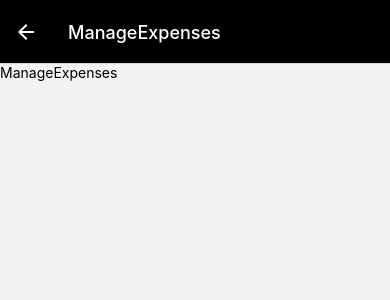
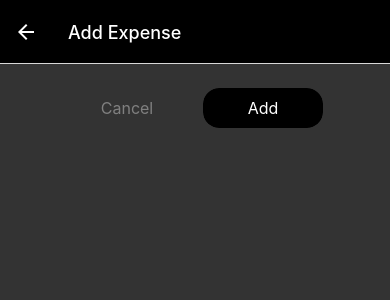
Before and after one commit to suveshmoza/Expense-Tracker, a React Native app: screen /ManageExpenses in a window 390 px wide. Shown: the top 300 px of the page. Built offline with nearby package versions, Linux system fonts and the light colour scheme.

Commit message:
add: all and manage expenses screen

```diff
--- /dev/null
+++ b/components/UI/Button.js
@@ -0,0 +1,53 @@
+import { View, Pressable, Text, StyleSheet } from 'react-native';
+import { GlobalStyles } from '../../constants/styles';
+
+const Button = ({ children, onPress, mode, style }) => {
+	return (
+		<View style={[styles.rootContainer, style]}>
+			<Pressable
+				onPress={onPress}
+				style={[
+					({ pressed }) => pressed && styles.pressed,
+					styles.button,
+					mode === 'flat' && styles.flat,
+				]}
+				android_ripple={{ color: 'white' }}
+			>
+				<Text style={[styles.buttonText, mode === 'flat' && styles.flatText]}>
+					{children}
+				</Text>
+			</Pressable>
+		</View>
+	);
+};
+
+export default Button;
+
+const styles = StyleSheet.create({
+	rootContainer: {
+		borderRadius: 16,
+		overflow: 'hidden',
+	},
+	button: {
+		paddingHorizontal: 20,
+		paddingVertical: 10,
+		borderRadius: 16,
+		backgroundColor: GlobalStyles.colors.primary500,
+	},
+	buttonText: {
+		color: 'white',
+		textAlign: 'center',
+		fontSize: 16,
+	},
+	flat: {
+		backgroundColor: 'transparent',
+	},
+	flatText: {
+		color: GlobalStyles.colors.primary200,
+	},
+	pressed: {
+		opacity: 0.75,
+		borderColor: GlobalStyles.colors.primary100,
+		borderRadius: 16,
+	},
+});
--- /dev/null
+++ b/components/UI/IconButton.js
@@ -0,0 +1,29 @@
+import { View, Text, Pressable, StyleSheet } from 'react-native';
+import { Ionicons } from '@expo/vector-icons';
+
+const IconButton = ({ icon, size, color, onPress }) => {
+	return (
+		<Pressable
+			onPress={onPress}
+			style={({ pressed }) => pressed && styles.pressed}
+		>
+			<View style={styles.buttonContainer}>
+				<Ionicons name={icon} size={size} color={color} />
+			</View>
+		</Pressable>
+	);
+};
+
+export default IconButton;
+
+const styles = StyleSheet.create({
+	buttonContainer: {
+		borderRadius: 24,
+		padding: 6,
+		marginHorizontal: 8,
+		marginVertical: 2,
+	},
+	pressed: {
+		opacity: 0.75,
+	},
+});
--- a/screens/AllExpenses.js
+++ b/screens/AllExpenses.js
@@ -1,11 +1,8 @@
 import { View, Text } from 'react-native';
+import ExpensesOutput from '../components/ExpensesOutput/ExpensesOutput';
 
 const AllExpenses = () => {
-	return (
-		<View>
-			<Text>AllExpenses</Text>
-		</View>
-	);
+	return <ExpensesOutput expensesPeriod="Total" />;
 };
 
 export default AllExpenses;
--- a/screens/ManageExpenses.js
+++ b/screens/ManageExpenses.js
@@ -1,12 +1,79 @@
-import { View, Text } from 'react-native';
-import React from 'react';
+import { useLayoutEffect } from 'react';
+import { StyleSheet, View } from 'react-native';
+import IconButton from '../components/UI/IconButton';
 
-const ManageExpenses = () => {
+import { GlobalStyles } from '../constants/styles';
+import Button from '../components/UI/Button';
+
+const ManageExpenses = ({ route, navigation }) => {
+	const editedExpenseId = route.params?.expenseId;
+	const isEditing = !!editedExpenseId;
+
+	useLayoutEffect(() => {
+		navigation.setOptions({
+			title: isEditing ? 'Edit Expense' : 'Add Expense',
+		});
+	}, [navigation, isEditing]);
+
+	const deleteExpenseHandler = () => {
+		navigation.goBack();
+	};
+
+	const cancelHandler = () => {
+		navigation.goBack();
+	};
+
+	const confirmHandler = () => {
+		navigation.goBack();
+	};
+
 	return (
-		<View>
-			<Text>ManageExpenses</Text>
+		<View style={styles.container}>
+			<View style={styles.buttonContainer}>
+				<Button style={styles.button} mode="flat" onPress={cancelHandler}>
+					Cancel
+				</Button>
+				<Button style={styles.button} onPress={confirmHandler}>
+					{isEditing ? 'Update' : 'Add'}
+				</Button>
+			</View>
+
+			{isEditing && (
+				<View style={styles.deleteContainer}>
+					<IconButton
+						icon="trash"
+						size={32}
+						color={GlobalStyles.colors.error500}
+						onPress={deleteExpenseHandler}
+					/>
+				</View>
+			)}
 		</View>
 	);
 };
 
 export default ManageExpenses;
+
+const styles = StyleSheet.create({
+	container: {
+		flex: 1,
+		padding: 24,
+		backgroundColor: GlobalStyles.colors.primary800,
+	},
+	deleteContainer: {
+		marginTop: 16,
+		paddingTop: 8,
+		borderTopWidth: 2,
+		borderTopColor: GlobalStyles.colors.primary200,
+		alignItems: 'center',
+	},
+	buttonContainer: {
+		flexDirection: 'row',
+		justifyContent: 'center',
+		alignItems: 'center',
+	},
+	button: {
+		minWidth: 120,
+		marginHorizontal: 8,
+	},
+});
```
